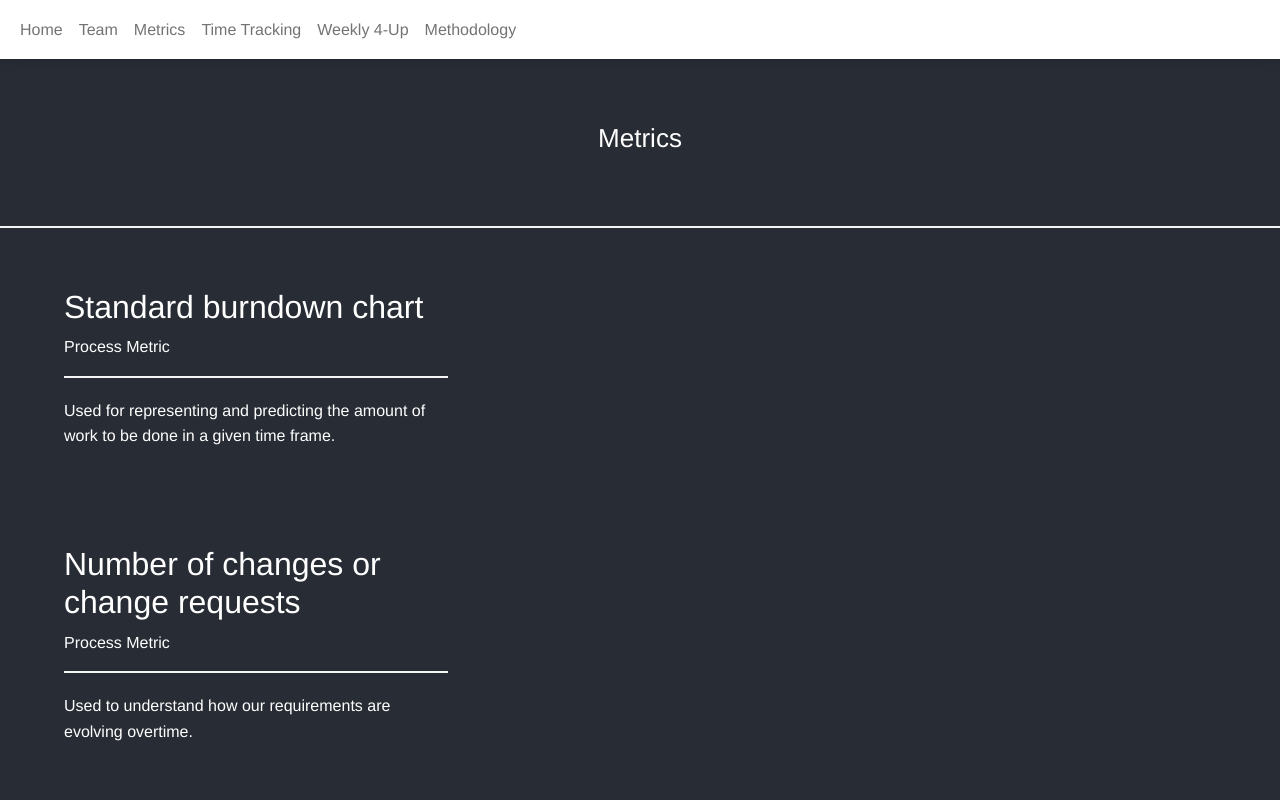
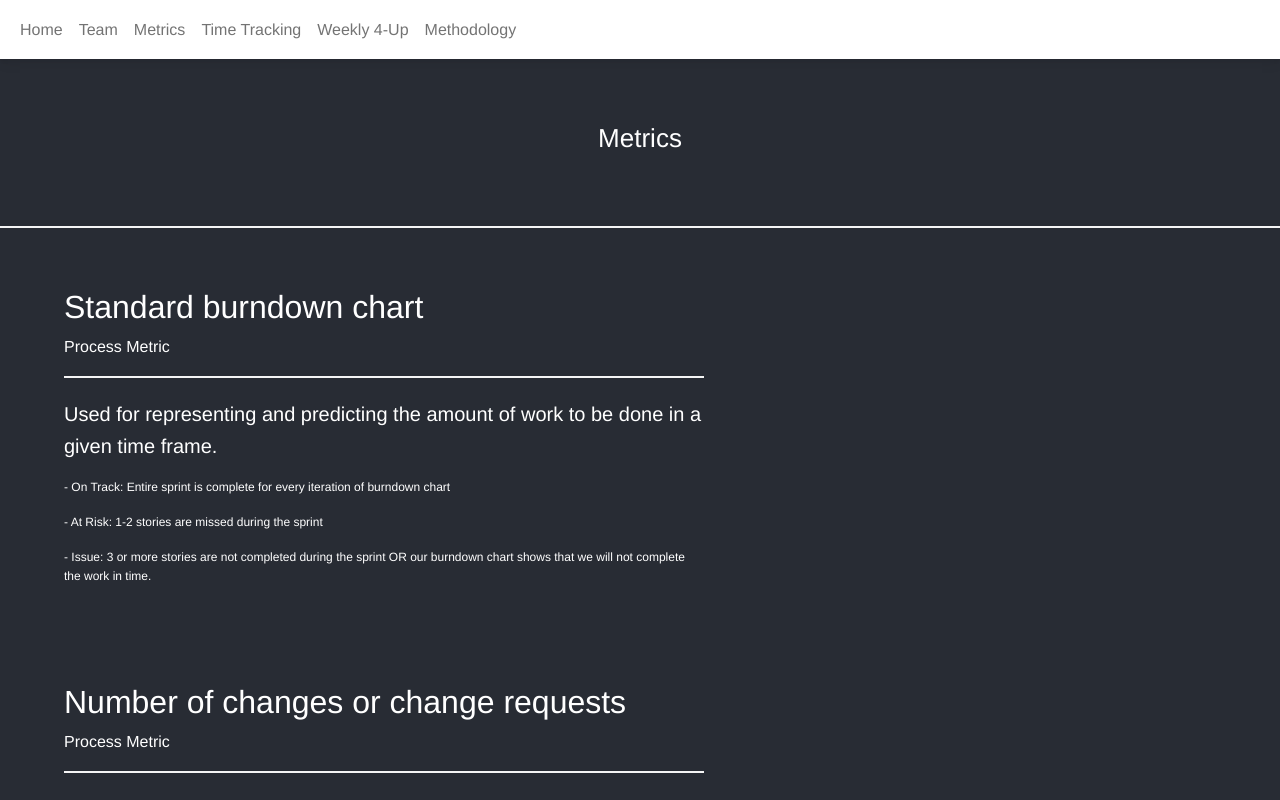
Before and after one commit to The-Spooky-Frogs/LenelS2Dashboard, a Vue app in the folder project-website/: page /#/team in a window 1280 px wide. Both pictures are taken after a click on the link "Metrics". Shown: the top 800 px of the page. Built offline with nearby package versions, Linux system fonts and the light colour scheme.

Commit message:
Updated style for time tracking and team cards. Updated metrics

```diff
--- a/project-website/src/components/TeamCardGroup.vue
+++ b/project-website/src/components/TeamCardGroup.vue
@@ -81,14 +81,16 @@
 
 .card-header {
     min-height: 7vh;
+    font-size: medium;
 }
 
 .card-body {
-    height: 30vh
+    height: 30vh;
+    font-size: small;
 }
 
 .card-text {
     text-align: left;
-    padding-top: 1vh;
+    padding-top: 0.2vh;
 }
 </style>
--- a/project-website/src/components/TimeTracking.vue
+++ b/project-website/src/components/TimeTracking.vue
@@ -81,7 +81,7 @@
     }
     .time-table {
         padding: 0vh 5vh;
-        width: 60%;
+        width: 70%;
         margin-bottom: 100px;
     }
 
--- a/project-website/src/views/MetricsView.vue
+++ b/project-website/src/views/MetricsView.vue
@@ -7,7 +7,8 @@
         <h2>{{ metric.name }}</h2>
         <p>{{ metric.type }}</p>
         <div class="card-footer header-break"></div>
-        <p>{{metric.description}}</p>
+        <p class="description">{{metric.description}}</p>
+        <p v-for="(point) in metric.points" :key="point" class="point">- {{point}}</p>
       </div>
     </div>
 </template>
@@ -32,19 +33,39 @@
         {
             "name": "Standard burndown chart",
             "type": "Process Metric",
-            "description": "Used for representing and predicting the amount of work to be done in a given time frame."
+            "description": "Used for representing and predicting the amount of work to be done in a given time frame.",
+            "points": [
+              "On Track: Entire sprint is complete for every iteration of burndown chart",
+              "At Risk: 1-2 stories are missed during the sprint",
+              "Issue: 3 or more stories are not completed during the sprint OR our burndown chart shows that we will not complete the work in time."
+            ]
         },{
             "name": "Number of changes or change requests",
             "type": "Process Metric",
-            "description": "Used to understand how our requirements are evolving overtime."
+            "description": "Used to understand how our requirements are evolving overtime.",
+            "points": [
+              "On Track: 1 or fewer medium-impact change(s) per month or 1 low-impact change per sprint",
+              "At Risk: 1 high-impact change per month or 1 medium-impact change per sprint",
+              "Issue: Multiple high-impact and/or medium-impact changes"
+            ]
         },{
             "name": "Data Retrieval (speed or quality)",
             "type": "Product  Metric",
-            "description": "Used to determine the efficiency of our retrieval."
+            "description": "Used to determine the efficiency of our retrieval.",
+            "points": [
+              "On Track: At least 90% of codebase has documentation, documentation continually evolves with codebase",
+              "At Risk: 75%-90% of codebase has documentation, documentation continually evolves with codebase",
+              "Issue: Less than 75% of codebase has documentation or lots of documentation is out of date"
+            ]
         },{
             "name": "Documentation completeness/accuracy",
             "type": "Product  Metric",
-            "description": "Used to ensure our code is readable and maintainable."
+            "description": "Used to ensure our code is readable and maintainable.",
+            "points": [
+              "On Track: All API responses are between .1 and 1 second",
+              "At Risk: Some API responses are between 2 and 5 seconds",
+              "Issue: Some API responses take more than 5 seconds"
+            ]
         }
     ]
     }
@@ -55,9 +76,17 @@
 
 .metric {
   margin: 5vh 5vw;
-  padding-right: 60vw;
+  padding-right: 40vw;
   align-items: center;
   text-align: left;
 }
 
+.description {
+  font-size: 20px;
+}
+
+.point {
+  font-size: 12px;
+}
+
 </style>
```
